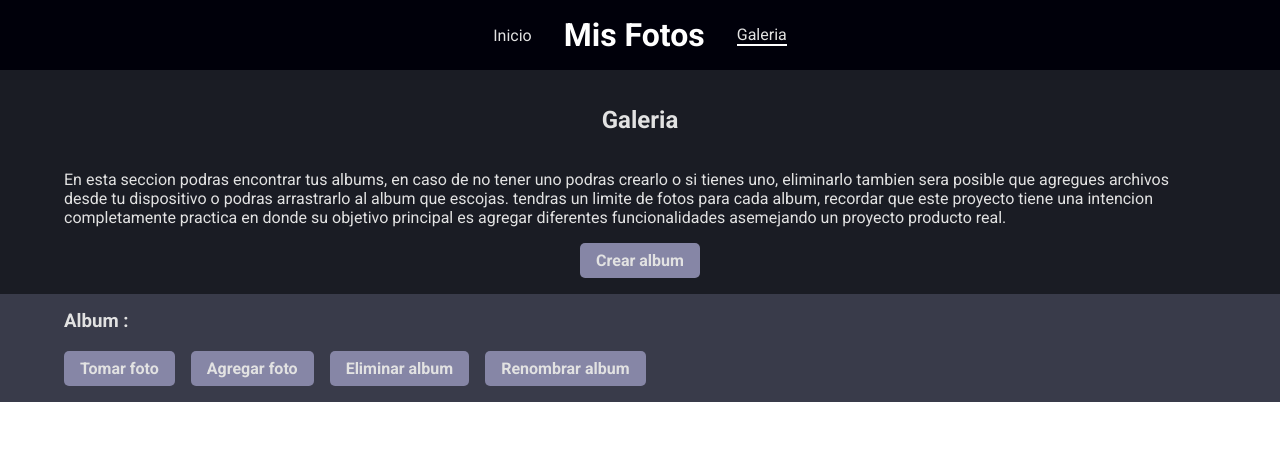
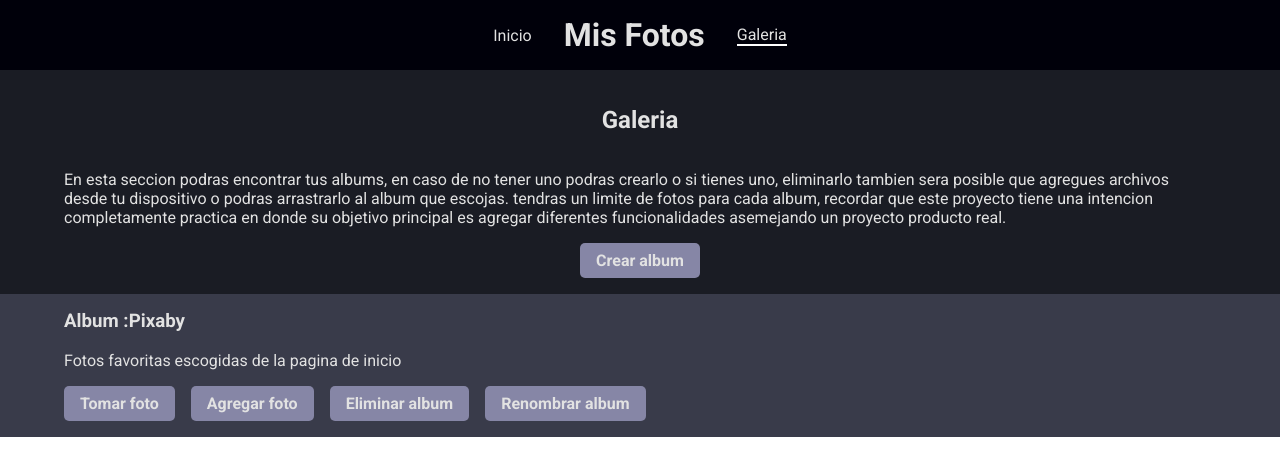
Before and after one commit to GamaDev-Andres/react-galeria, a React (Create React App) app: page /galeria in a window 1280 px wide. Shown: the top 476 px of the page. Built offline with nearby package versions, Linux system fonts and the light colour scheme.

Commit message:
Avances funcionalidad albums , cambios de estilos

```diff
--- a/package.json
+++ b/package.json
@@ -13,6 +13,7 @@
     "react-scripts": "4.0.3",
     "sass": "^1.38.2",
     "styled-components": "^5.3.1",
+    "uuid": "^8.3.2",
     "web-vitals": "^1.1.2"
   },
   "scripts": {
--- a/src/components/CreacionAlbum/CAlbum.js
+++ b/src/components/CreacionAlbum/CAlbum.js
@@ -1,5 +1,4 @@
 import React, { useContext, useState } from "react";
-import { Redirect } from "react-router";
 import { Link } from "react-router-dom";
 import styled from "styled-components";
 import { ContextInicio } from "../Inicio/ContextIncio";
@@ -27,6 +26,24 @@ const Container = styled.main`
                 margin: 10px 0;
             }
         }
+        a {
+            color: #e2e2e2;
+            display: inline-block;
+            border-radius: 5px;
+            padding: 0.5rem 1rem;
+            background-color: #8686a6;
+            font-weight: 700;
+            font-size: 1rem;
+            color: #e2e2e2;
+            text-decoration: none;
+
+            &:hover {
+                color: #bdbaba;
+                transition: all 0.3s ease;
+                background-color: #5d5e76;
+                box-shadow: 1px 1px 3px #e2e2e2, -1px -1px 3px #e2e2e2;
+            }
+        }
         @media (max-width: 768px) {
             width: 90%;
         }
@@ -51,33 +68,41 @@ const Error = styled.p`
     color: #e2e2e2;
     text-align: center;
 `;
+const Mensaje = styled(Error)`
+    background-color: #0afc0a;
+`;
 const CAlbum = () => {
     const [form, setForm] = useState(initialDataForm);
     const [error, setError] = useState(false);
-    const { setFormAlbum, formAlbum } = useContext(ContextInicio);
+    const [mensaje, setMensaje] = useState(false);
+    const { setFormAlbum } = useContext(ContextInicio);
     const handleChange = (e) => {
         setForm({ ...form, [e.target.name]: e.target.value });
     };
     const handleClick = () => {
         if (!form.descripcion || !form.nameAlbum) {
             setError(true);
+            setTimeout(() => {
+                setError(false);
+            }, 3000);
+            return;
         }
         setError(false);
         setFormAlbum(form);
         setForm(initialDataForm);
-        // window.location.pathname = "/galeria";
+        setMensaje(true);
+        setTimeout(() => {
+            setMensaje(false);
+        }, 3000);
     };
     return (
         <Container>
             <div>
-                <button
-                    onClick={() => {
-                        window.location.pathname = "/galeria";
-                    }}
-                >
+                <Link exact="true" to="/galeria">
                     Volver
-                </button>
+                </Link>
                 <h2>Crea tu album</h2>
+                {mensaje && <Mensaje>Se ha creado correctamente</Mensaje>}
                 <form>
                     <label htmlFor="name-album">Nombre del album</label>
                     <Input
@@ -101,9 +126,10 @@ const CAlbum = () => {
                         rows="5"
                         maxLength="100"
                     ></textarea>
-                    <Link onClick={handleClick} exact to="/galeria">
+                    <button type="button" onClick={handleClick} className="btn">
                         Crear
-                    </Link>
+                    </button>
+
                     {error && <Error>Todos los campos son obligatorios</Error>}
                 </form>
             </div>
--- a/src/components/Galeria/Album.js
+++ b/src/components/Galeria/Album.js
@@ -34,15 +34,24 @@ const ContainerFotos = styled.div`
         grid-template-columns: repeat(2, 1fr);
     }
 `;
-const Album = () => {
+const Album = ({ datos, setAlbumes, albumes }) => {
+    const handleDelete = () => {
+        let newAlbums = albumes.filter(
+            (album) => album.nameAlbum !== datos.nameAlbum
+        );
+        setAlbumes(newAlbums);
+    };
     return (
-        <Container className="album">
+        <Container id={datos.nameAlbum} className="album">
             <div className="sub-container-album">
-                <H3>Album : </H3>
+                <H3>Album :{datos.nameAlbum}</H3>
+                <p>{datos.descripcion}</p>
                 <DivButtons>
                     <button className="btn tomar">Tomar foto</button>
                     <button className="btn add">Agregar foto</button>
-                    <button className="btn delete">Eliminar album</button>
+                    <button className="btn delete" onClick={handleDelete}>
+                        Eliminar album
+                    </button>
                     <button className="btn rename">Renombrar album</button>
                 </DivButtons>
                 <ContainerFotos></ContainerFotos>
--- a/src/components/Galeria/Albums.js
+++ b/src/components/Galeria/Albums.js
@@ -1,5 +1,6 @@
-import React from "react";
+import React, { useContext } from "react";
 import styled from "styled-components";
+import { ContextInicio } from "../Inicio/ContextIncio";
 import Album from "./Album";
 const AlbumsContainer = styled.section`
     width: 100%;
@@ -9,9 +10,18 @@ const AlbumsContainer = styled.section`
     flex-direction: column;
 `;
 const Albums = () => {
+    const { albumes, setAlbumes } = useContext(ContextInicio);
+
     return (
         <AlbumsContainer id="albums">
-            <Album id="album-pixaby" />
+            {albumes.map((album) => (
+                <Album
+                    datos={album}
+                    setAlbumes={setAlbumes}
+                    albumes={albumes}
+                    key={album.nameAlbum}
+                />
+            ))}
         </AlbumsContainer>
     );
 };
--- a/src/components/Galeria/Galeria.js
+++ b/src/components/Galeria/Galeria.js
@@ -1,7 +1,6 @@
-import React, { useContext, useEffect, useState } from "react";
+import React from "react";
 import { Link } from "react-router-dom";
 import styled from "styled-components";
-import { ContextInicio } from "../Inicio/ContextIncio";
 import Albums from "./Albums";
 const Presentacion = styled.section`
     width: 100%;
@@ -23,7 +22,6 @@ const SubContenedor = styled.div`
         background-color: #8686a6;
         font-weight: 700;
         font-size: 1rem;
-        color: #e2e2e2;
         text-decoration: none;
 
         &:hover {
@@ -34,20 +32,8 @@ const SubContenedor = styled.div`
         }
     }
 `;
-const initialDataAlbumes = [
-    {
-        nameAlbum: "Pixaby",
-        descripcion: "Fotos favoritas escogidas de la pagina de inicio",
-    },
-];
+
 const Galeria = () => {
-    const [albumes, setAlbumes] = useState(initialDataAlbumes);
-    const { formAlbum } = useContext(ContextInicio);
-    useEffect(() => {
-        if (formAlbum) {
-            setAlbumes([...albumes, formAlbum]);
-        }
-    }, [formAlbum]);
     return (
         <>
             <Presentacion id="presentacion">
@@ -63,7 +49,7 @@ const Galeria = () => {
                         en donde su objetivo principal es agregar diferentes
                         funcionalidades asemejando un proyecto producto real.
                     </p>
-                    <Link exact to="/creacion-album">
+                    <Link exact="true" to="/creacion-album">
                         Crear album
                     </Link>
                 </SubContenedor>
--- a/src/components/Header.js
+++ b/src/components/Header.js
@@ -4,7 +4,7 @@ import styled from "styled-components";
 const H1 = styled.h1`
     margin: 0;
     text-align: center;
-    color: white;
+    color: #e2e2e2;
     font-size: 2rem;
 `;
 const Nav = styled.nav`
--- a/src/components/Inicio/ContextIncio.js
+++ b/src/components/Inicio/ContextIncio.js
@@ -1,6 +1,12 @@
 import axios from "axios";
 import React, { createContext, useEffect, useState } from "react";
 export const ContextInicio = createContext();
+const initialDataAlbumes = [
+    {
+        nameAlbum: "Pixaby",
+        descripcion: "Fotos favoritas escogidas de la pagina de inicio",
+    },
+];
 const ContextIncioProvider = ({ children }) => {
     const [busqueda, setBusqueda] = useState("");
     const [resultados, setResultados] = useState(null);
@@ -8,6 +14,12 @@ const ContextIncioProvider = ({ children }) => {
     const [paginaActual, setPaginaActual] = useState(1);
     const [modal, setModal] = useState(null);
     const [formAlbum, setFormAlbum] = useState(null);
+    const [albumes, setAlbumes] = useState(initialDataAlbumes);
+    useEffect(() => {
+        if (formAlbum) {
+            setAlbumes([...albumes, formAlbum]);
+        }
+    }, [formAlbum]);
 
     useEffect(() => {
         if (busqueda.trim() !== "") {
@@ -35,6 +47,8 @@ const ContextIncioProvider = ({ children }) => {
                 resultados,
                 setFormAlbum,
                 formAlbum,
+                albumes,
+                setAlbumes,
             }}
         >
             {children}
--- a/src/components/Inicio/Inicio.js
+++ b/src/components/Inicio/Inicio.js
@@ -6,7 +6,7 @@ import "./styleInicio.scss";
 import ModalImg from "./ModalImg";
 let estilosSections = {
     padding: "1rem 0",
-    backgroundColor: "#cadffb",
+    backgroundColor: "#1a1c24",
 };
 
 const Inicio = () => {
--- a/src/components/Inicio/Presentacion.js
+++ b/src/components/Inicio/Presentacion.js
@@ -7,7 +7,7 @@ const SubContenedor = styled.div`
     gap: 2rem;
     margin: 0 auto;
     width: 90%;
-    color: black;
+    color: #e2e2e2;
     @media (max-width: 780px) {
         grid-template-columns: 1fr;
         grid-template-rows: 1fr 1fr;
```
Also changed, not shown: 1 other file (tests, documents, lock files or other folders).
